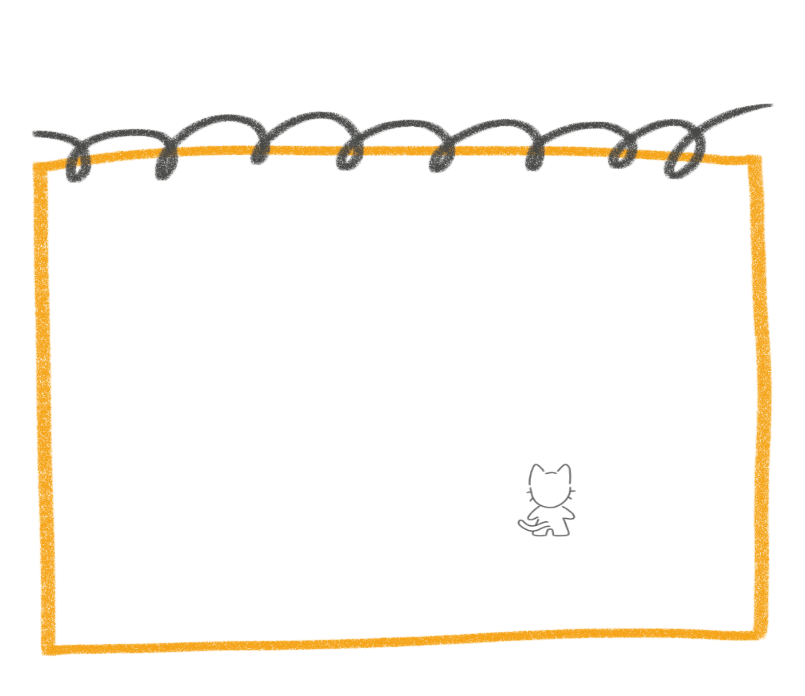
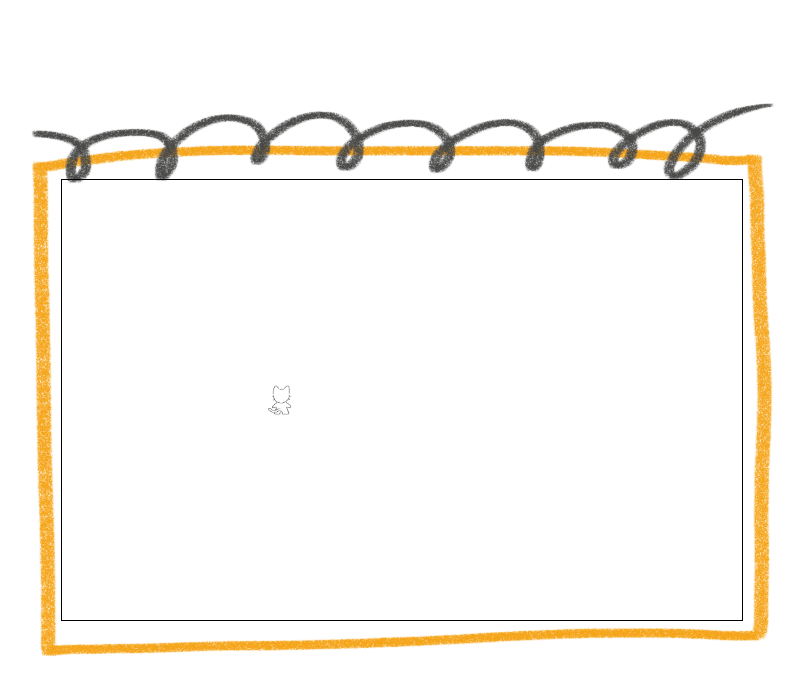
Before and after one commit to ft-minigame/Front, a React (Create React App) app: page /#/game in a window 1280 px wide. Shown: the top 696 px of the page, without its empty margins (238-1043 px from the left). Built offline with nearby package versions, Linux system fonts and the light colour scheme.

Commit message:
feat:snakegame key hook 구현 (#11)

```diff
--- a/src/components/game.js
+++ b/src/components/game.js
@@ -6,75 +6,83 @@ import front from '../assets/images/character/front.png';
 import left from '../assets/images/character/left.png';
 import right from '../assets/images/character/right.png';
 
+const GAME_WIDTH = 680;
+const GAME_HEIGHT = 440;
+const CHARACTER_SIZE = 40;
+
 const Game = () => {
-  const containerWidth = 1100;
-  const containerHeight = 650;
-  const start = {
-    x: window.innerWidth / 2 + 100,
-    y: window.innerHeight / 2 + 50,
-  };
-
-  const [position, setPosition] = useState(start);
-  const [prevPosition, setPrevPosition] = useState(start);
+  const [snake, setSnake] = useState([{ x: 5, y: 5 }]);
+  const [direction, setDirection] = useState('back');
+  const [gameOver, setGameOver] = useState(false);
   const [image, setImage] = useState(back);
 
   useEffect(() => {
-    function handleKeyDown(event) {
-      const { key } = event;
-      switch (key) {
+    const intervalId = setInterval(() => {
+      moveSnake();
+    }, 100);
+
+    return () => clearInterval(intervalId);
+  }, [snake]);
+
+  const moveSnake = () => {
+    const head = { ...snake[0] };
+    switch (direction) {
+      case 'up':
+        head.y -= 1;
+        break;
+      case 'down':
+        head.y += 1;
+        break;
+      case 'left':
+        head.x -= 1;
+        break;
+      case 'right':
+        head.x += 1;
+        break;
+      default:
+        break;
+    }
+
+    if (head.x < 0 || head.x * CHARACTER_SIZE >= GAME_WIDTH || head.y < 0 || head.y * CHARACTER_SIZE >= GAME_HEIGHT) {
+      setGameOver(true);
+      return;
+    }
+
+    setSnake([head, ...snake.slice(0, -1)]);
+  };
+
+  const handleKeyPress = (event) => {
+    switch (event.key) {
       case 'ArrowUp':
-          setPrevPosition(position);
-          setPosition((pos) => ({
-            ...pos,
-            y: Math.max(pos.y - 10, -pos.y + containerHeight / 2, 0),
-          }));
+        setDirection('up');
         setImage(back);
         break;
       case 'ArrowDown':
-          setPrevPosition(position);
-          setPosition((pos) => ({
-            ...pos,
-            y: Math.min(
-              pos.y + 10,
-              containerHeight / 2 - 100 + pos.y,
-              containerHeight - 100,
-            ),
-          }));
+        setDirection('down');
         setImage(front);
         break;
       case 'ArrowLeft':
-          setPrevPosition(position);
-          setPosition((pos) => ({
-            ...pos,
-            x: Math.max(pos.x - 10, -pos.x + containerWidth / 2, 0),
-          }));
+        setDirection('left');
         setImage(left);
         break;
       case 'ArrowRight':
-          setPrevPosition(position);
-          setPosition((pos) => ({
-            ...pos,
-            x: Math.min(
-              pos.x + 10,
-              containerWidth / 2 - 100 + pos.x,
-              containerWidth - 100,
-            ),
-          }));
+        setDirection('right');
         setImage(right);
         break;
       default:
         break;
     }
-    }
-
-    window.addEventListener('keydown', handleKeyDown);
-    return () => window.removeEventListener('keydown', handleKeyDown);
-  }, [position]);
+  };
 
   return (
-    <Wrapper>
+    <Wrapper onKeyDown={handleKeyPress} tabIndex="0">
       <Background />
-      <CatImg src={image} position={position} prevPosition={prevPosition} />
+      <Canvas>
+        {snake.map((block, index) => (
+          <SnakeBlock src={image} key={index} style={{ left: block.x * CHARACTER_SIZE, top: block.y * CHARACTER_SIZE }} />
+        ))}
+      </Canvas>
+      {gameOver && <GameOver>Game Over!</GameOver>}
     </Wrapper>
   );
 };
@@ -87,16 +95,24 @@ const Wrapper = styled.div`
   flex-direction: column;
   align-items: center;
   justify-content: center;
-  min-width: 1200px;
-  min-height: 675px;
-  position: relative;
 `;
 
-const CatImg = styled.img`
+const Canvas = styled.div`
+  width: ${GAME_WIDTH}px;
+  height: ${GAME_HEIGHT}px;
   position: absolute;
-  left: ${(props) => props.prevPosition.x}px;
-  top: ${(props) => props.prevPosition.y}px;
-  transition: left 0.1s, top 0.1s;
-  width: 100px;
-  height: 100px;
+  border: 1px solid black;
 `;
+
+const SnakeBlock = styled.img`
+  position: absolute;
+  width: ${CHARACTER_SIZE}px;
+  height: ${CHARACTER_SIZE}px;
+`;
+
+const GameOver = styled.div`
+  position: absolute;
+  font-size: 2rem;
+  color: red;
+  text-align: center;
+`;
--- a/src/pages/GameSelectPage.js
+++ b/src/pages/GameSelectPage.js
@@ -1,4 +1,4 @@
-import { GameSelect as _GameSelect } from '../components/gameselect/GameSelect';
+import { GameSelect as _GameSelect } from '../components/gameselect/Gameselect';
 
 export const GameSelect = () => {
   return <_GameSelect />;
```
Lines whose indentation alone changed are shown as unchanged.
